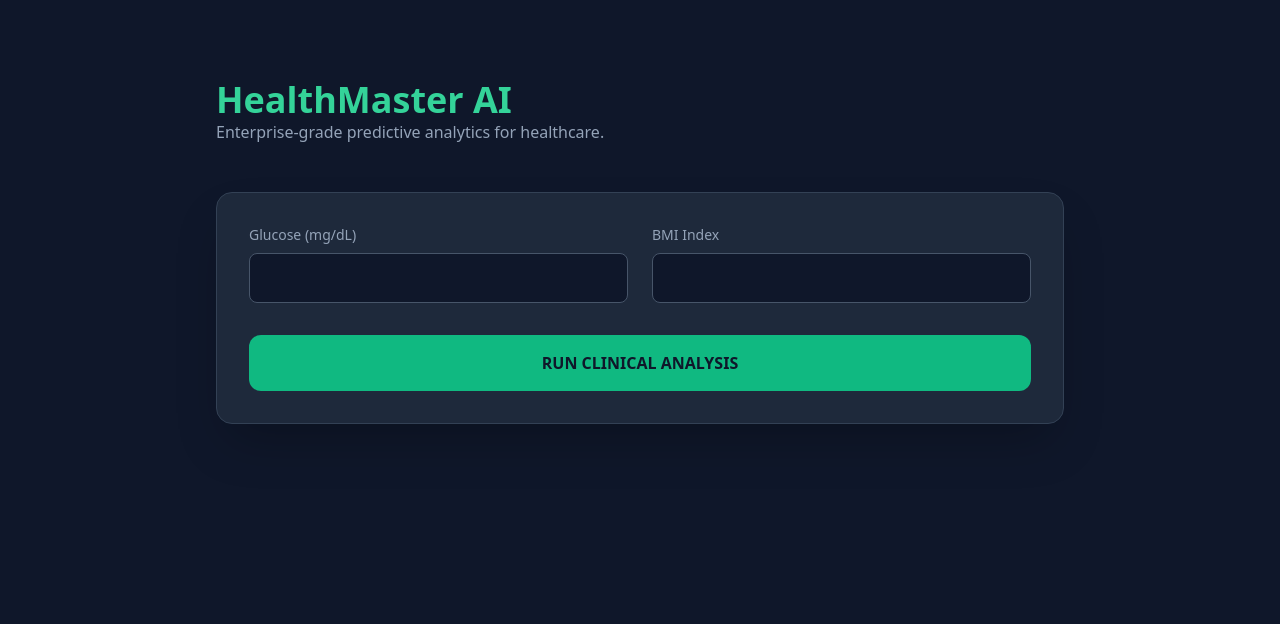
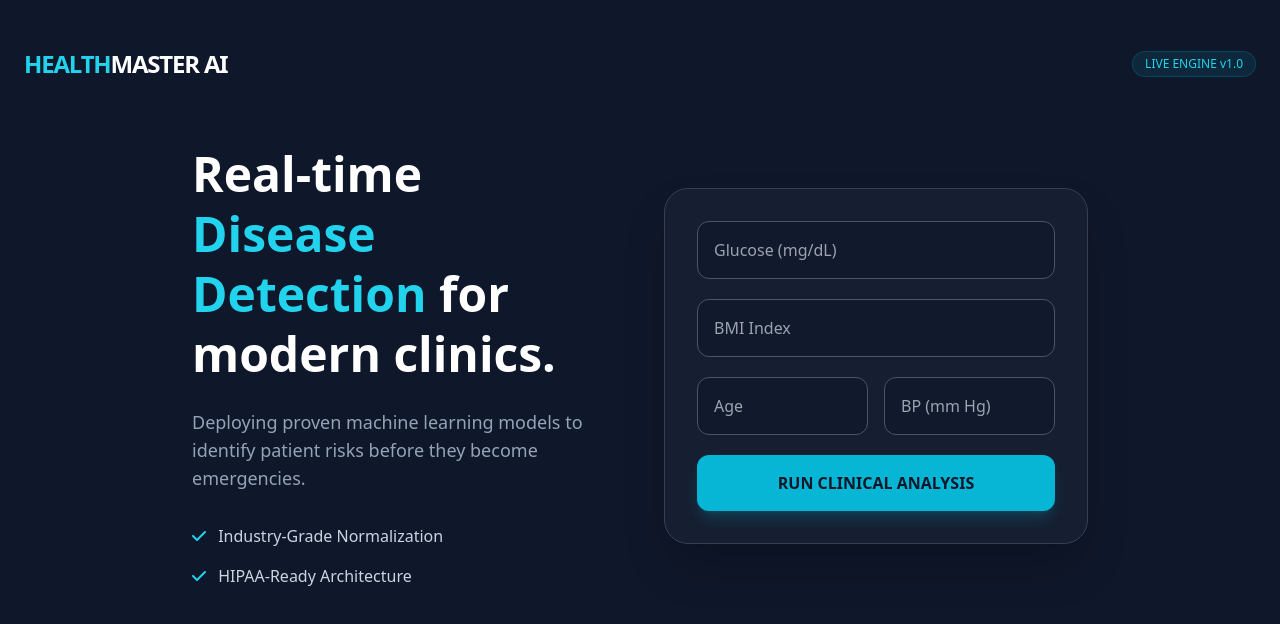
Before and after one commit to CodeWander-666/healthmasterAI, a plain HTML site: page frontend/index.html in a window 1280 px wide. Drawn offline with nearby package versions, Linux system fonts and the light colour scheme.

Commit message:
Update index.html

```diff
--- a/frontend/index.html
+++ b/frontend/index.html
@@ -2,59 +2,49 @@
 <html lang="en">
 <head>
     <meta charset="UTF-8">
+    <meta name="viewport" content="width=device-width, initial-scale=1.0">
     <title>HealthMaster AI | Clinical Risk Engine</title>
     <script src="https://cdn.tailwindcss.com"></script>
+    <link rel="stylesheet" href="https://cdnjs.cloudflare.com/ajax/libs/font-awesome/6.0.0/css/all.min.css">
 </head>
-<body class="bg-slate-900 text-white font-sans">
-    <div class="max-w-4xl mx-auto py-20 px-6">
-        <header class="mb-12">
-            <h1 class="text-4xl font-bold text-emerald-400">HealthMaster AI</h1>
-            <p class="text-slate-400">Enterprise-grade predictive analytics for healthcare.</p>
-        </header>
+<body class="bg-[#0f172a] text-white font-sans min-h-screen">
+    <div class="container mx-auto px-6 py-12">
+        <nav class="flex justify-between items-center mb-16">
+            <h1 class="text-2xl font-bold tracking-tighter text-cyan-400">HEALTH<span class="text-white">MASTER AI</span></h1>
+            <span class="bg-cyan-500/10 text-cyan-400 text-xs px-3 py-1 rounded-full border border-cyan-500/20">LIVE ENGINE v1.0</span>
+        </nav>
 
-        <div class="bg-slate-800 p-8 rounded-2xl shadow-2xl border border-slate-700">
-            <div class="grid grid-cols-2 gap-6">
-                <div>
-                    <label class="block text-sm mb-2 text-slate-400">Glucose (mg/dL)</label>
-                    <input id="glucose" type="number" class="w-full bg-slate-900 border border-slate-600 p-3 rounded-lg focus:outline-none focus:border-emerald-500">
+        <div class="max-w-4xl mx-auto grid md:grid-cols-2 gap-12 items-center">
+            <div>
+                <h2 class="text-5xl font-extrabold leading-tight mb-6">Real-time <span class="text-cyan-400">Disease Detection</span> for modern clinics.</h2>
+                <p class="text-slate-400 text-lg mb-8">Deploying proven machine learning models to identify patient risks before they become emergencies.</p>
+                <ul class="space-y-4 text-slate-300">
+                    <li><i class="fa-solid fa-check text-cyan-400 mr-2"></i> Industry-Grade Normalization</li>
+                    <li><i class="fa-solid fa-check text-cyan-400 mr-2"></i> HIPAA-Ready Architecture</li>
+                </ul>
+            </div>
+
+            <div class="bg-slate-800/50 p-8 rounded-3xl border border-slate-700 backdrop-blur-xl shadow-2xl">
+                <div class="space-y-5">
+                    <input id="glucose" type="number" placeholder="Glucose (mg/dL)" class="w-full bg-slate-900/50 border border-slate-600 p-4 rounded-xl focus:border-cyan-500 outline-none transition-all">
+                    <input id="bmi" type="number" placeholder="BMI Index" class="w-full bg-slate-900/50 border border-slate-600 p-4 rounded-xl focus:border-cyan-500 outline-none transition-all">
+                    <div class="grid grid-cols-2 gap-4">
+                        <input id="age" type="number" placeholder="Age" class="bg-slate-900/50 border border-slate-600 p-4 rounded-xl outline-none">
+                        <input id="bp" type="number" placeholder="BP (mm Hg)" class="bg-slate-900/50 border border-slate-600 p-4 rounded-xl outline-none">
+                    </div>
+                    <button onclick="analyzeData()" id="btn" class="w-full bg-cyan-500 hover:bg-cyan-400 text-slate-900 font-bold py-4 rounded-xl transition-all shadow-lg shadow-cyan-500/20">
+                        RUN CLINICAL ANALYSIS
+                    </button>
                 </div>
-                <div>
-                    <label class="block text-sm mb-2 text-slate-400">BMI Index</label>
-                    <input id="bmi" type="number" step="0.1" class="w-full bg-slate-900 border border-slate-600 p-3 rounded-lg focus:outline-none focus:border-emerald-500">
+
+                <div id="result-box" class="hidden mt-8 pt-8 border-t border-slate-700 text-center animate-fade-in">
+                    <div class="text-sm text-slate-400 uppercase tracking-widest mb-1">Risk Probability</div>
+                    <div id="risk-score" class="text-6xl font-black text-cyan-400">0%</div>
+                    <div id="triage" class="mt-4 text-lg font-medium py-2 px-4 rounded-lg inline-block">--</div>
                 </div>
             </div>
-            <button onclick="analyze()" class="mt-8 w-full bg-emerald-500 hover:bg-emerald-600 text-slate-900 font-bold py-4 rounded-xl transition-all">
-                RUN CLINICAL ANALYSIS
-            </button>
-        </div>
-
-        <div id="results" class="hidden mt-10 p-8 bg-emerald-900/20 border border-emerald-500/30 rounded-2xl">
-            <h2 class="text-2xl font-bold text-emerald-400" id="risk-val">Risk: --</h2>
-            <p id="triage-text" class="text-slate-300 mt-2"></p>
         </div>
     </div>
-
-    <script>
-        async function analyze() {
-            const data = {
-                glucose: document.getElementById('glucose').value,
-                bmi: document.getElementById('bmi').value,
-                age: 30, // Default for demo
-                bp: 80   // Default for demo
-            };
-
-            // YOUR RENDER API URL GOES HERE
-            const response = await fetch('https://your-api-url.onrender.com/predict', {
-                method: 'POST',
-                headers: {'Content-Type': 'application/json'},
-                body: JSON.stringify(data)
-            });
-            const result = await response.json();
-
-            document.getElementById('results').classList.remove('hidden');
-            document.getElementById('risk-val').innerText = `Risk Level: ${result.risk_score}`;
-            document.getElementById('triage-text').innerText = `Triage Recommendation: ${result.triage}`;
-        }
-    </script>
+    <script src="script.js"></script>
 </body>
 </html>
```
